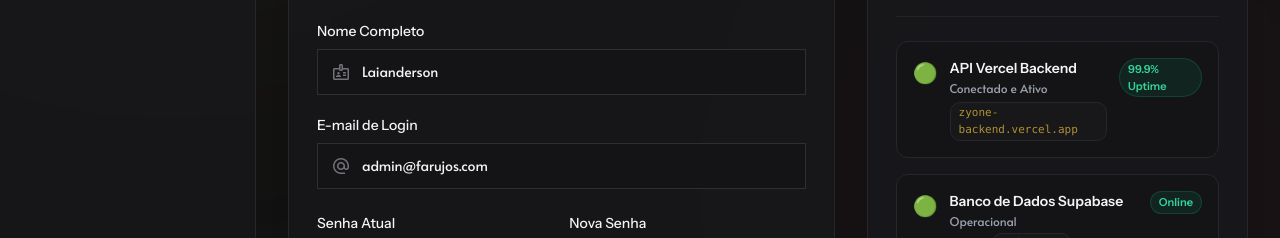
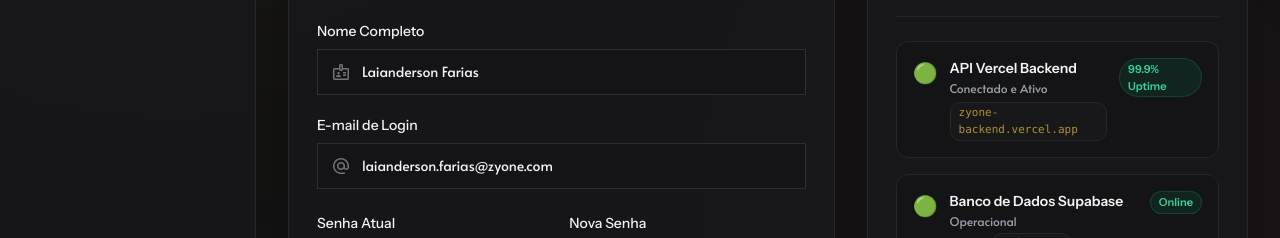
Before and after one commit to DevPH-Santos/zyone-administrador, a plain HTML site: page configuracoes.html in a window 1280 px wide. Shown: the part 331-569 px from the top of the page. Drawn offline with nearby package versions, Linux system fonts and the light colour scheme; no server answers; sample sign-in values are in the browser's storage.

Commit message:
Alterando valores default

```diff
--- a/configuracoes.html
+++ b/configuracoes.html
@@ -257,7 +257,7 @@
                   <span class="absolute left-3.5 text-dark-text-subtle pointer-events-none flex items-center">
                     <span class="material-symbols-outlined text-[20px]">badge</span>
                   </span>
-                  <input id="profile-name" type="text" required value="Laianderson"
+                  <input id="profile-name" type="text" required value="Laianderson Farias"
                     class="w-full min-h-[46px] pl-11 pr-4 py-3 rounded-DEFAULT bg-dark-surface-input border border-dark-surface-input-border text-dark-on-surface font-body text-sm focus:border-gold focus:ring-1 focus:ring-gold transition-colors outline-none">
                 </div>
               </div>
@@ -270,7 +270,7 @@
                   <span class="absolute left-3.5 text-dark-text-subtle pointer-events-none flex items-center">
                     <span class="material-symbols-outlined text-[20px]">alternate_email</span>
                   </span>
-                  <input id="profile-email" type="email" required value="admin@farujos.com"
+                  <input id="profile-email" type="email" required value="laianderson.farias@zyone.com"
                     class="w-full min-h-[46px] pl-11 pr-4 py-3 rounded-DEFAULT bg-dark-surface-input border border-dark-surface-input-border text-dark-on-surface font-body text-sm focus:border-gold focus:ring-1 focus:ring-gold transition-colors outline-none">
                 </div>
               </div>
```
